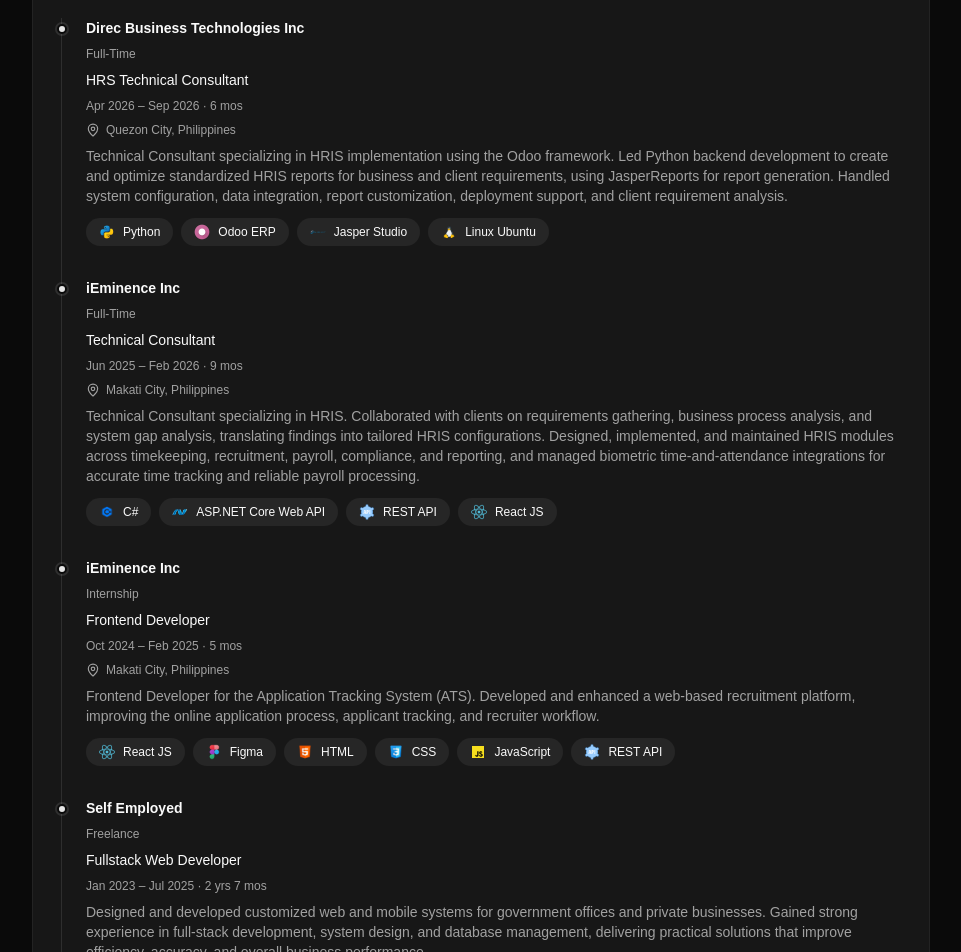
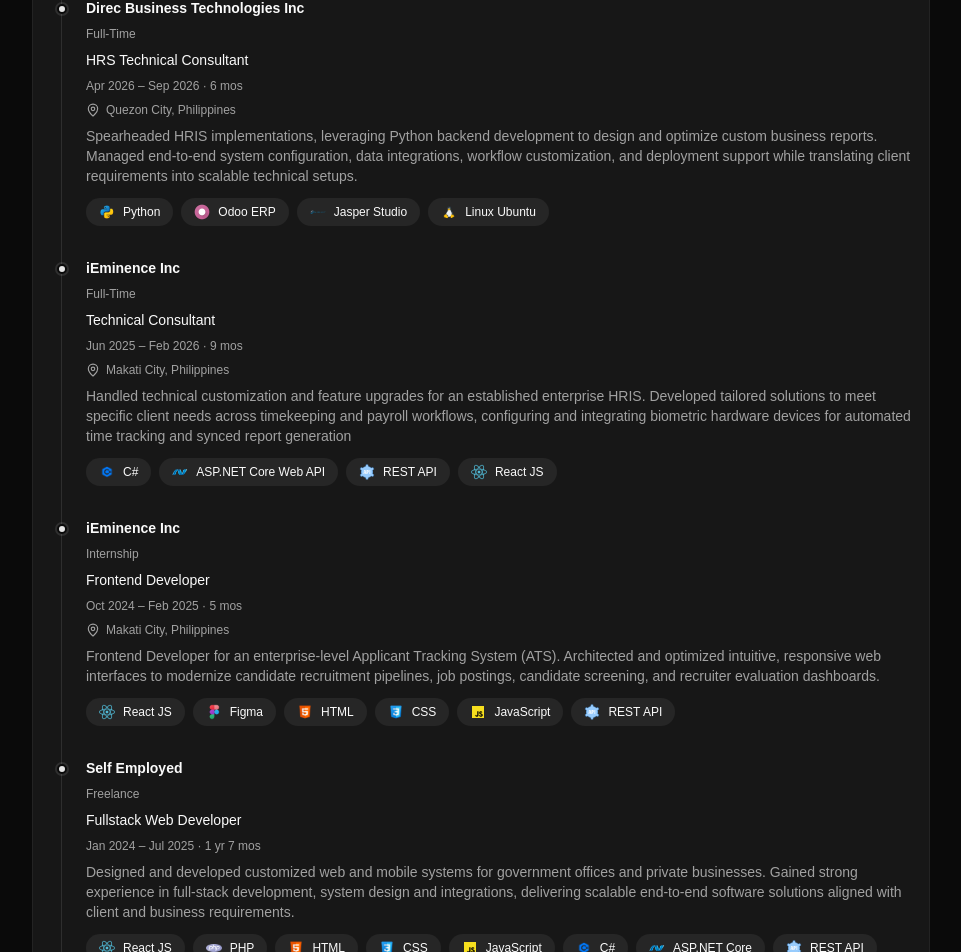
Before and after one commit to jhsz0412/my-portfolio, a React (Vite) app: page / in a window 1280 px wide. Shown: the part 560-1512 px from the top of the page, without its empty margins (159-1120 px from the left). Built offline with nearby package versions, Linux system fonts and the light colour scheme.

Commit message:
Update Content

```diff
--- a/src/data/experiences.ts
+++ b/src/data/experiences.ts
@@ -9,7 +9,7 @@
     duration: "6 mos",
     location: "Quezon City, Philippines",
     description:
-    "Technical Consultant specializing in HRIS implementation using the Odoo framework. Led Python backend development to create and optimize standardized HRIS reports for business and client requirements, using JasperReports for report generation. Handled system configuration, data integration, report customization, deployment support, and client requirement analysis.",
+    "Spearheaded HRIS implementations, leveraging Python backend development to design and optimize custom business reports. Managed end-to-end system configuration, data integrations, workflow customization, and deployment support while translating client requirements into scalable technical setups.",
     skills: ["Python", "Odoo ERP", "Jasper Studio", "Linux Ubuntu"],
   },
   {
@@ -20,7 +20,7 @@
     duration: "9 mos",
     location: "Makati City, Philippines",
     description:
-    "Technical Consultant specializing in HRIS. Collaborated with clients on requirements gathering, business process analysis, and system gap analysis, translating findings into tailored HRIS configurations. Designed, implemented, and maintained HRIS modules across timekeeping, recruitment, payroll, compliance, and reporting, and managed biometric time-and-attendance integrations for accurate time tracking and reliable payroll processing.",
+    "Handled technical customization and feature upgrades for an established enterprise HRIS. Developed tailored solutions to meet specific client needs across timekeeping and payroll workflows, configuring and integrating biometric hardware devices for automated time tracking and synced report generation",
     skills: ["C#", "ASP.NET Core Web API", "REST API", "React JS"],
   },
   {
@@ -31,17 +31,17 @@
     duration: "5 mos",
     location: "Makati City, Philippines",
     description:
-    "Frontend Developer for the Application Tracking System (ATS). Developed and enhanced a web-based recruitment platform, improving the online application process, applicant tracking, and recruiter workflow.",
+    "Frontend Developer for an enterprise-level Applicant Tracking System (ATS). Architected and optimized intuitive, responsive web interfaces to modernize candidate recruitment pipelines, job postings, candidate screening, and recruiter evaluation dashboards.",
     skills: ["React JS", "Figma", "HTML", "CSS", "JavaScript", "REST API"],
   },
     {
     company: "Self Employed",
     type: "Freelance",
     position: "Fullstack Web Developer",
-    period: "Jan 2023 – Jul 2025",
-    duration: "2 yrs 7 mos",
+    period: "Jan 2024 – Jul 2025",
+    duration: "1 yr 7 mos",
     description:
-    "Designed and developed customized web and mobile systems for government offices and private businesses. Gained strong experience in full-stack development, system design, and database management, delivering practical solutions that improve efficiency, accuracy, and overall business performance.",
+    "Designed and developed customized web and mobile systems for government offices and private businesses. Gained strong experience in full-stack development, system design and integrations, delivering scalable end-to-end software solutions aligned with client and business requirements.",
     skills: [
       "React JS",
       "PHP",
--- a/src/data/projects.ts
+++ b/src/data/projects.ts
@@ -3,7 +3,7 @@
 export const projects: Project[] = [
     {
     title: "Inventory Management System With Descriptive Analytics",
-    description: "I designed and developed a real-time Inventory Management System with descriptive analytics. The system handles stock monitoring, requisition processing, and item distribution, with QR code-based tracking for deliveries and inventory movement. It also generates reports and analytics to support better planning and inventory control.",
+    description: "Designed and built a real-time Inventory Management System with built-in descriptive analytics. The platform automates stock monitoring, requisition workflows, and item distribution while utilizing QR code-based tracking for seamless delivery updates and inventory movement. It generates automated reports and visual analytics to provide clear operational visibility and streamline stock management.",
     images: [
       "/inventory/login.jpg",
       "/inventory/warehouse-dashboard.jpg",
@@ -15,7 +15,7 @@
   },
   {
     title: "Application Tracking System (ATS)",
-    description: "I developed and enhanced a web-based recruitment platform, improving the online application process, applicant tracking, and recruiter workflow.",
+    description: "Built a complete web-based recruitment platform from the ground up to handle candidate sourcing, tracking, and evaluation. Developed responsive applicant portals, structured recruitment status pipelines, role-based recruiter dashboards, and interview coordination modules to simplify applicant tracking and hiring decisions.",
     images: [
       "/ats/landing.jpg",
       "/ats/jobs.jpg",
@@ -26,7 +26,7 @@
   },
   {
     title: "Ballot Tracking System",
-    description: "I built a real-time monitoring platform to track ballot distribution and generate election reports across barangays during the 2025 elections. This system improved transparency, monitoring accuracy, and administrative oversight.",
+    description: "Built a real-time monitoring platform to track ballot distribution and generate automated election reports across barangays during the 2025 elections. Developed secure tracking modules, live status dashboards, and automated report generation tools to ensure precise, real-time administrative oversight throughout the election process.",
     images: [
       "/ballot-tracking/dashboard.jpg",
       "/ballot-tracking/dispatch.jpg",
@@ -35,11 +35,20 @@
   },
   {
     title: "Point of Sale (POS) System",
-    description: "I built a Point of Sale (POS) system to manage ordering, inventory, billing, and sales reporting. The system improved transaction accuracy, reduced manual errors, and streamlined daily business operations.",
+    description: "Developed an end-to-end Point of Sale (POS) system covering order entry, stock monitoring, payment processing, and financial reporting. Designed streamlined checkout interfaces for cashiers, automated inventory update triggers, and detailed sales summary views for seamless daily business tracking.",
     images: [
       "/pos/dashboard.jpg",
       "/pos/pos.jpg",
     ],
     tech: ["C#", "Win Forms", ".NET", "ADO.NET", "ORM"],
   },
+    {
+    title: "E Portfolio Platform",
+    description: "Designed and built an E-Portfolio platform to help students organize, document, and showcase their On-the-Job Training (OJT) achievements and professional growth. Developed digital modules for submitting online session records, lesson plans, and daily reflections, providing a structured layout for tracking skills and overall career preparation.",
+    images: [
+      "/eportfolio/img1.jpg",
+      "/eportfolio/img2.jpg",
+    ],
+    tech: ["PHP", "HTML", "CSS", "JavaScript"],
+  },
 ]
--- a/src/pages/about-tab.tsx
+++ b/src/pages/about-tab.tsx
@@ -56,7 +56,7 @@
             </CardHeader>
             <CardContent className="space-y-6 text-sm text-muted-foreground">
               <p className="mx-auto max-w-2xl text-center">
-                Technical Consultant and Full-Stack Developer focused on building business applications, HRIS solutions, and reporting systems. I work across backend development, system integration, databases, and frontend interfaces to turn business requirements into practical software.
+                I design and build modern business applications, Experienced across corporate teams and freelance projects, turning complex business needs into clean, intuitive, and practical software solutions.
               </p>
 
               {/* EXPERIENCE TIMELINE */}
--- a/src/pages/skills-tab.tsx
+++ b/src/pages/skills-tab.tsx
@@ -13,7 +13,7 @@
   return (
           <Card>
             <CardHeader>
-              <CardTitle>My Technical Proficiencies</CardTitle>
+              <CardTitle>Technical Proficiencies</CardTitle>
               <CardDescription>
                 Languages, technologies, and tools I work with.
               </CardDescription>
```
Also changed, not shown: public/eportfolio/img1.jpg (added), public/eportfolio/img2.jpg (added).
